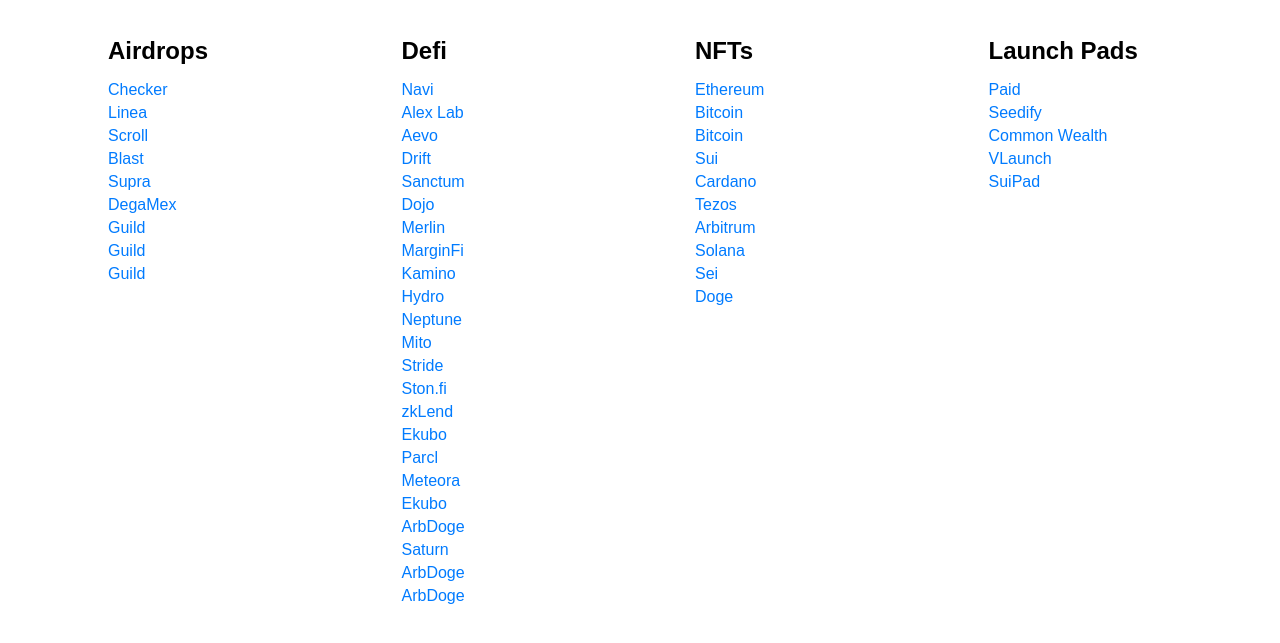
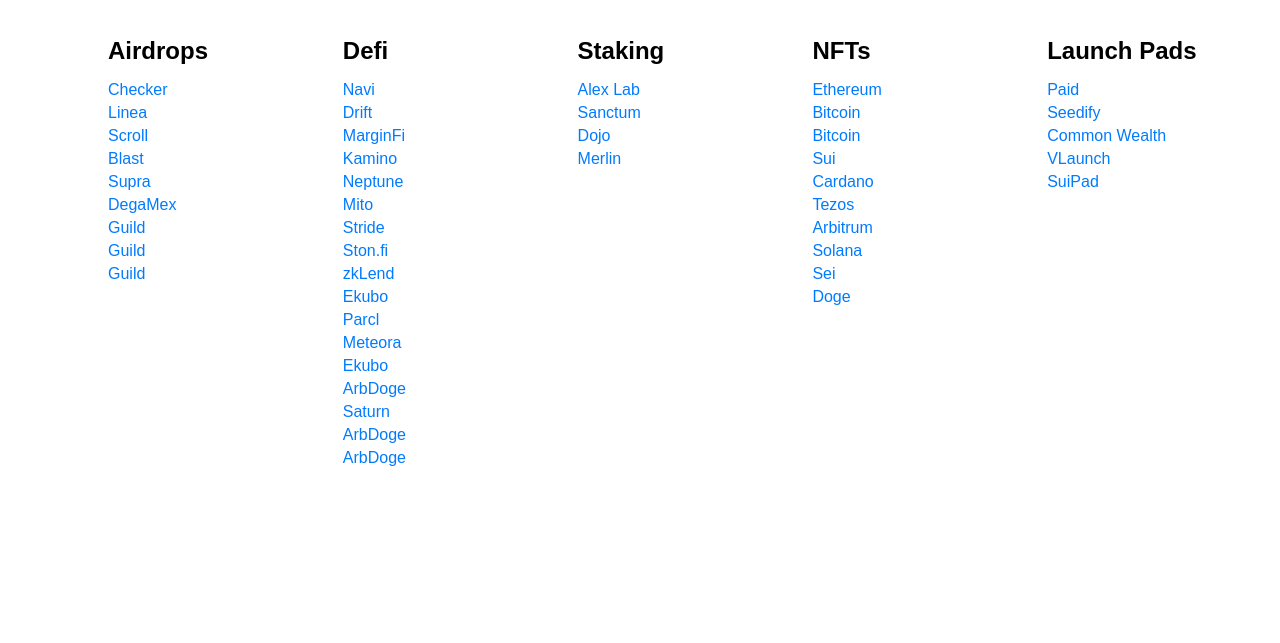
Before and after one commit to 8morr/crypto-links, a plain HTML site: page index.html in a window 1280 px wide. Shown: the part 61-704 px from the top of the page. Drawn offline with Linux system fonts and the light colour scheme; a script that the page names is missing.

Commit message:
Update index.html

```diff
--- a/index.html
+++ b/index.html
@@ -30,15 +30,9 @@
             <h2>Defi</h2>
             <ul>
                 <li><a href="https://app.naviprotocol.io/" target="_blank">Navi</a></li>
-                <li><a href="https://app.alexlab.co/orderbook/DB20-USD" target="_blank">Alex Lab</a></li>
-                <li><a href="https://app.aevo.xyz/" target="_blank">Aevo</a></li>
                 <li><a href="https://app.drift.trade/" target="_blank">Drift</a></li>
-                <li><a href="https://app.sanctum.so/infinity" target="_blank">Sanctum</a></li>
-                <li><a href="https://dojo.trading/launchpad?p=daojo" target="_blank">Dojo</a></li>
-                <li><a href="https://merlin-seal.meson.fi/" target="_blank">Merlin</a></li>
                 <li><a href="https://app.marginfi.com/" target="_blank">MarginFi</a></li>
                 <li><a href="https://app.kamino.finance/" target="_blank">Kamino</a></li>
-                <li><a href="https://app.hydroprotocol.finance/" target="_blank">Hydro</a></li>
                 <li><a href="https://nept.finance/" target="_blank">Neptune</a></li>
                 <li><a href="https://mito.fi/" target="_blank">Mito</a></li>
                 <li><a href="https://www.stride.zone/" target="_blank">Stride</a></li>
@@ -54,6 +48,15 @@
                 <li><a ahref="https://arbdoge.ai/earn" target="_blank">ArbDoge</a></li>
                 <li><a ahref="https://staking.pyth.network/" target="_blank">ArbDoge</a></li>
 
+            </ul>
+        </div>
+        <div class="column">
+            <h2>Staking</h2>
+            <ul>
+                <li><a href="https://app.alexlab.co/orderbook/DB20-USD" target="_blank">Alex Lab</a></li>
+                <li><a href="https://app.sanctum.so/infinity" target="_blank">Sanctum</a></li>
+                <li><a href="https://dojo.trading/launchpad?p=daojo" target="_blank">Dojo</a></li>
+                <li><a href="https://merlin-seal.meson.fi/" target="_blank">Merlin</a></li>
             </ul>
         </div>
         <div class="column">
```
